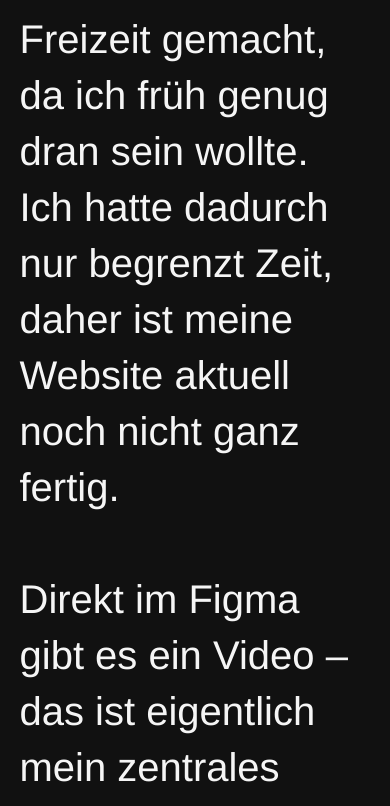
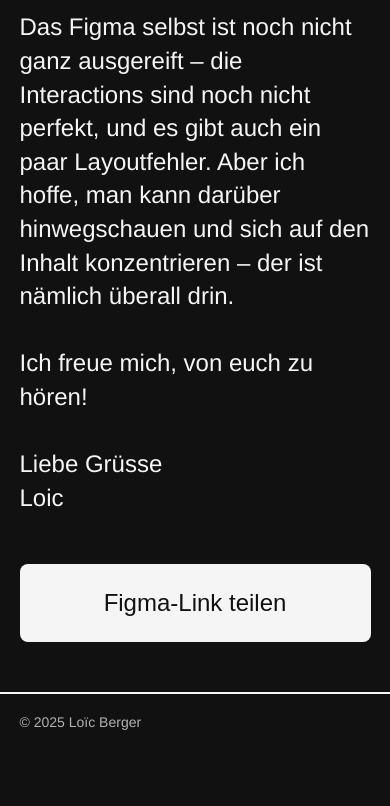
Before and after one commit to Loic-23/lo-cberger.ch, a plain HTML site: page index.html in a window 390 px wide. Shown: the part 1169-1975 px from the top of the page. After the commit the page ends 1939 px from the top, so only its background shows below. Drawn offline with Linux system fonts and the light colour scheme.

Commit message:
Update index.html

```diff
--- a/index.html
+++ b/index.html
@@ -1,9 +1,9 @@
 <!DOCTYPE html>
 <html lang="de">
 <head>
-  <meta charset="UTF-8">
+  <meta charset="UTF-8" />
   <title>Portfolio Loïc Berger</title>
-  <meta name="viewport" content="width=device-width, initial-scale=1.0">
+  <meta name="viewport" content="width=device-width, initial-scale=1.0" />
   <style>
     html, body {
       margin: 0;
@@ -21,9 +21,9 @@
     }
 
     h1 {
-      font-size: 100px;
       font-weight: bold;
       margin-bottom: 20px;
+      font-size: clamp(40px, 10vw, 100px);
     }
 
     .line {
@@ -34,7 +34,7 @@
     }
 
     .main-text {
-      font-size: 60px;
+      font-size: clamp(24px, 6vw, 60px);
       line-height: 1.4;
       margin-bottom: 50px;
     }
@@ -45,7 +45,7 @@
       border: none;
       border-radius: 8px;
       padding: 25px;
-      font-size: 60px; /* Gleich groß wie Fließtext */
+      font-size: clamp(24px, 6vw, 60px);
       cursor: pointer;
       width: 100%;
       margin-bottom: 50px;
@@ -65,46 +65,25 @@
 
     .footer {
       text-align: left;
-      font-size: 20px;
+      font-size: clamp(14px, 3vw, 20px);
       opacity: 0.7;
-    }
-
-    /* Auf ganz kleinen Bildschirmen kleiner als 400px */
-    @media (max-width: 400px) {
-      h1 {
-        font-size: 80px;
-      }
-
-      .main-text {
-        font-size: 40px;
-      }
-
-      button {
-        font-size: 40px;
-        padding: 20px;
-      }
-
-      .footer {
-        font-size: 18px;
-      }
     }
   </style>
 </head>
 <body>
-
   <div class="content">
     <h1>Portfolio Loïc Berger</h1>
     <div class="line"></div>
     <div class="main-text">
-      Hallo Mein Name ist Loïc<br><br>
-      Das ist meine Anfrage für ein Internship bei euch.<br><br>
-      Die Zeitspanne wäre von 20.4 - 9.10.2026<br><br>
-      Ich habe das Portfolio in meiner Freizeit gemacht, da ich früh genug dran sein wollte. Ich hatte dadurch nur begrenzt Zeit, daher ist meine Website aktuell noch nicht ganz fertig.<br><br>
-      Direkt im Figma gibt es ein Video – das ist eigentlich mein zentrales Portfolio, wo ich meine Projekte zeige. Das Video geht ca. 8 Minuten, nur so als kleiner Hinweis vorab.<br><br>
-      Im Rest vom Figma findet ihr dann noch alle anderen Projekte, die ich ausgewählt habe, und auch ein paar persönliche Infos über mich.<br><br>
-      Das Figma selbst ist noch nicht ganz ausgereift – die Interactions sind noch nicht perfekt, und es gibt auch ein paar Layoutfehler. Aber ich hoffe, man kann darüber hinwegschauen und sich auf den Inhalt konzentrieren – der ist nämlich überall drin.<br><br>
-      Ich freue mich, von euch zu hören!<br><br>
-      Liebe Grüsse<br>
+      Hallo Mein Name ist Loïc<br /><br />
+      Das ist meine Anfrage für ein Internship bei euch.<br /><br />
+      Die Zeitspanne wäre von 20.4 - 9.10.2026<br /><br />
+      Ich habe das Portfolio in meiner Freizeit gemacht, da ich früh genug dran sein wollte. Ich hatte dadurch nur begrenzt Zeit, daher ist meine Website aktuell noch nicht ganz fertig.<br /><br />
+      Direkt im Figma gibt es ein Video – das ist eigentlich mein zentrales Portfolio, wo ich meine Projekte zeige. Das Video geht ca. 8 Minuten, nur so als kleiner Hinweis vorab.<br /><br />
+      Im Rest vom Figma findet ihr dann noch alle anderen Projekte, die ich ausgewählt habe, und auch ein paar persönliche Infos über mich.<br /><br />
+      Das Figma selbst ist noch nicht ganz ausgereift – die Interactions sind noch nicht perfekt, und es gibt auch ein paar Layoutfehler. Aber ich hoffe, man kann darüber hinwegschauen und sich auf den Inhalt konzentrieren – der ist nämlich überall drin.<br /><br />
+      Ich freue mich, von euch zu hören!<br /><br />
+      Liebe Grüsse<br />
       Loic
     </div>
 
@@ -126,6 +105,5 @@
       }
     }
   </script>
-
 </body>
 </html>
```
